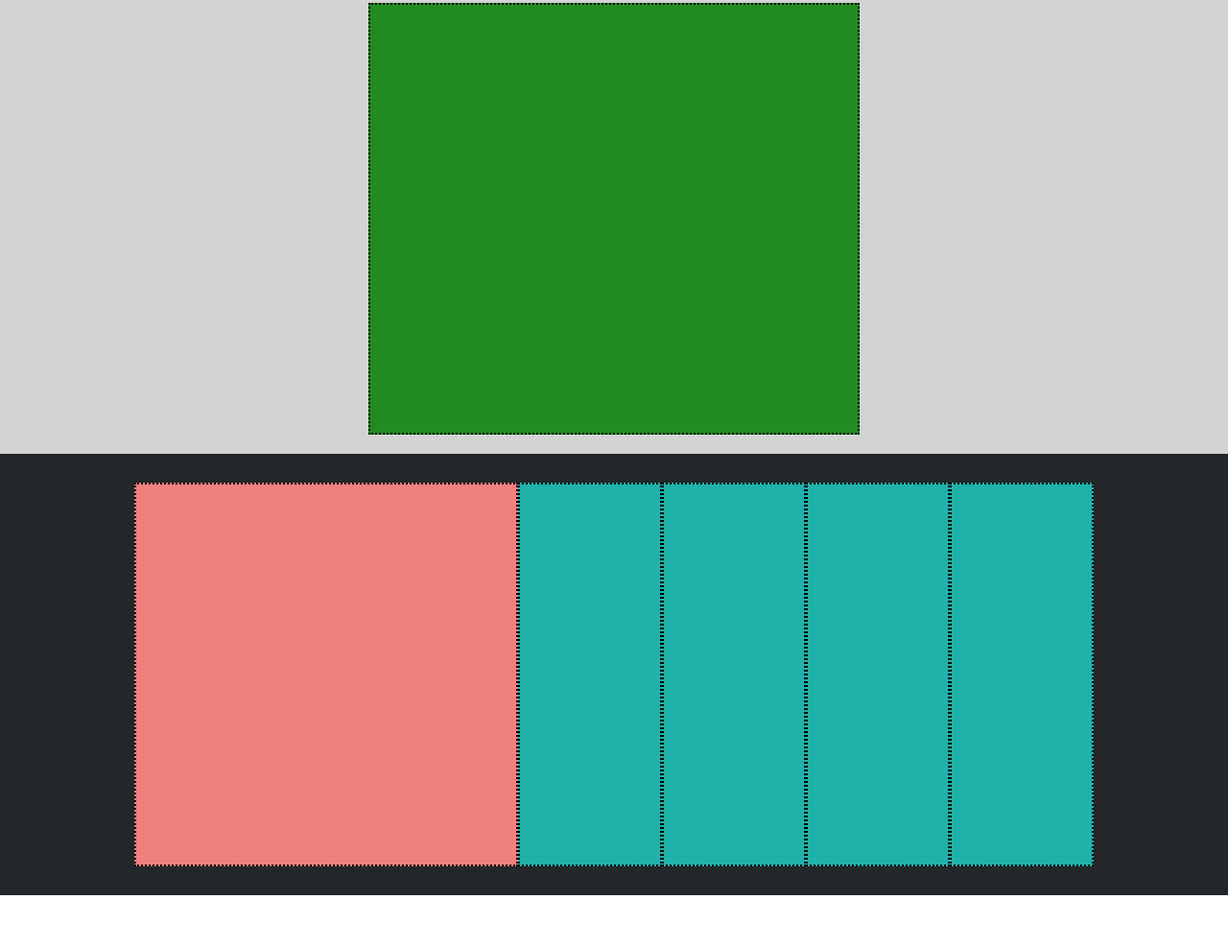
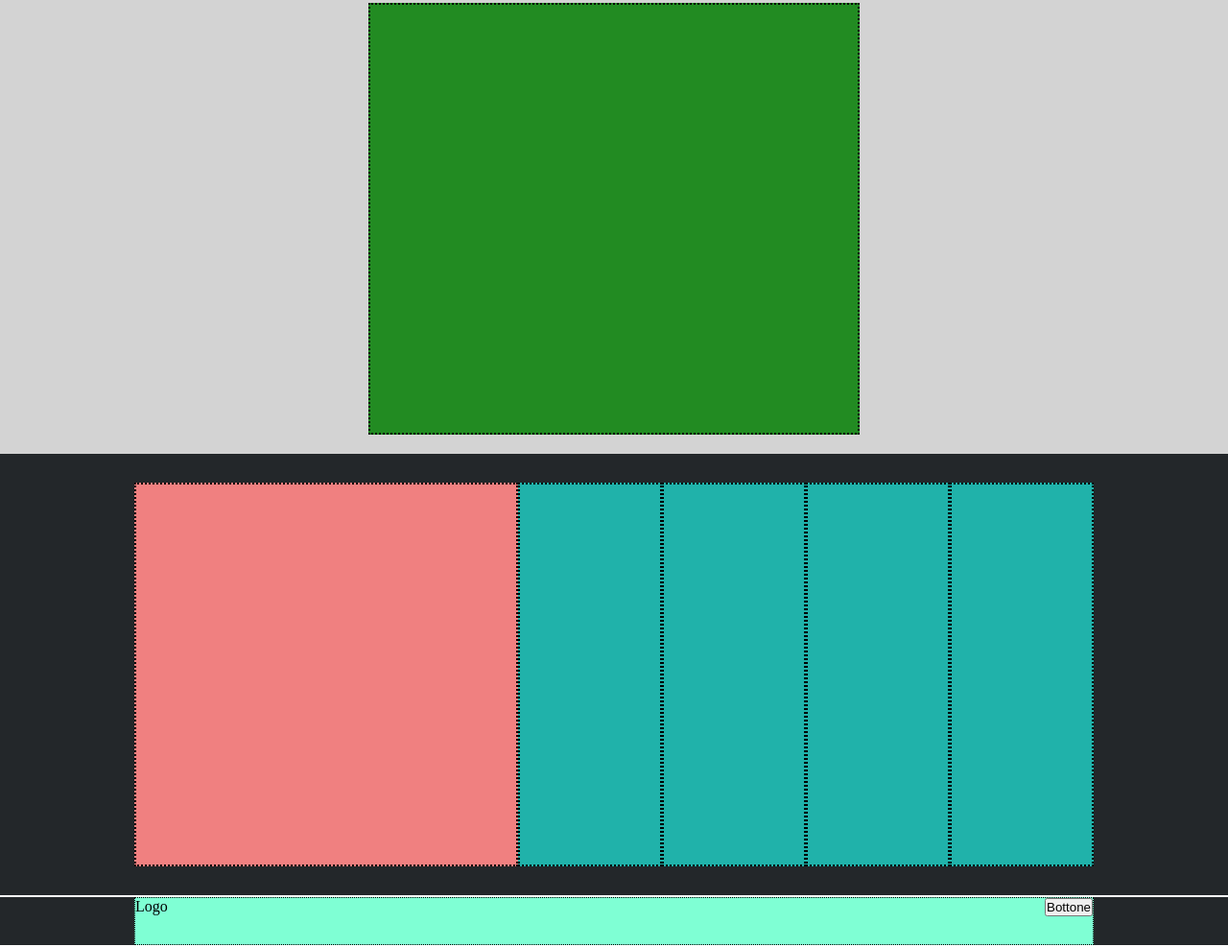
Before and after one commit to Nicolebalzano/htmlcss-struttura-discord, a plain HTML site: page index.html in a window 1280 px wide. Shown: the part 1587-2574 px from the top of the page at 96% size. Before the commit the page ends 2520 px from the top, so only its background shows below. Drawn offline with Linux system fonts and the light colour scheme.

Commit message:
feat: footer init

```diff
--- a/css/style.css
+++ b/css/style.css
@@ -107,5 +107,21 @@ border-style: dotted;
 }
 .bg-dark {
     background-color: #23272A;
+    border-bottom: 2px solid white;
 }
 /* FOOTER */
+.footer-flex{
+    display: flex;
+justify-content: space-between;
+background-color: #7FFFD4;
+/* debug */
+border: 1px solid black;
+border-style: dotted;
+height: 50px;
+}
+.footer-container {
+    width: 80%;
+    max-width: 1000px;
+    margin: 0 auto;
+    background-color: #7FFFD4;
+}
--- a/index.html
+++ b/index.html
@@ -89,7 +89,13 @@
     </main>
     <!-- /main -->
      <!-- footer -->
-      <footer>
+      <footer class="bg-dark">
+            <div class="footer-container">
+                <div class="footer-flex">
+            <div class="footer-elements">Logo</div>
+           <div class="footer-elements"><button>Bottone</button></div>
+        </div>
+        </div>
 
       </footer>
       <!-- /footer -->
```
